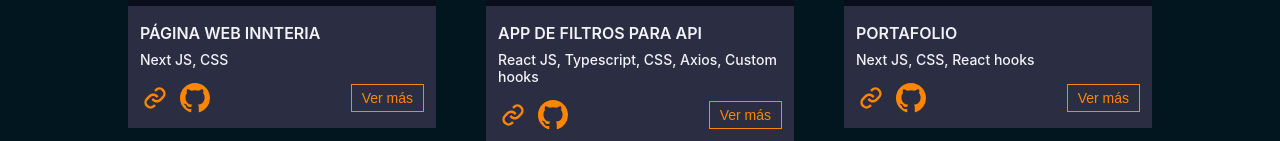
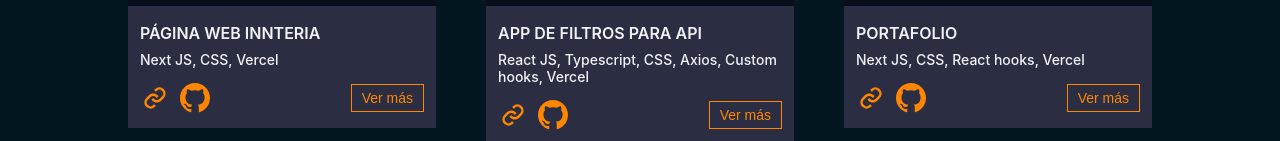
Before and after one commit to eldalco/portfolio, a Next.js app: page / in a window 1280 px wide. Shown: the part 1861-2002 px from the top of the page. Built offline with nearby package versions, Linux system fonts and the light colour scheme.

Commit message:
Links updated in content portfolio

```diff
--- a/content/practicePortfolio.js
+++ b/content/practicePortfolio.js
@@ -26,32 +26,32 @@ const practicePortfolio = [
   {
     id: 3,
     title: "Página web Innteria",
-    description: "Página informativa de Innteria. Diseño y funcionalidad a medida, sliders automáticos, diseño responsivo, React Hooks.",
-    tech: "Next JS, CSS",
+    description: "Página informativa de Innteria. Diseño y funcionalidad a medida, sliders automáticos, diseño responsivo, React Hooks, framer motion.",
+    tech: "Next JS, CSS, Vercel",
     image: "/images/portfolio/innteria-page.webp",
     access: true,
-    github: "#",
-    url: "#"
+    github: "https://github.com/eldalco/innteria-page",
+    url: "https://innteria-page.vercel.app/"
   },
   {
     id: 4,
     title: "App de filtros para API",
     description: "Proyecto práctico. Consumo de API, custom hooks para tratamiento de datos. Filtros, paginado, tipado fuerte, grid layout.",
-    tech: "React JS, Typescript, CSS, Axios, Custom hooks",
+    tech: "React JS, Typescript, CSS, Axios, Custom hooks, Vercel",
     image: "/images/portfolio/innteria-page.webp",
     access: true,
-    github: "#",
-    url: "#"
+    github: "https://github.com/eldalco/react-type-axios",
+    url: "https://react-type-axios.vercel.app/"
   },
   {
     id: 5,
     title: "Portafolio",
     description: "Página web informativa personal. Diseño a medida, grid layout, flexbox, diseño responsivo.",
-    tech: "Next JS, CSS, React hooks",
+    tech: "Next JS, CSS, React hooks, Vercel",
     image: "/images/portfolio/innteria-page.webp",
     access: true,
-    github: "#",
-    url: "#"
+    github: "https://github.com/eldalco/portfolio",
+    url: "https://portfolio-henna-three-89.vercel.app/"
   },
 ]
 export default practicePortfolio;
```
